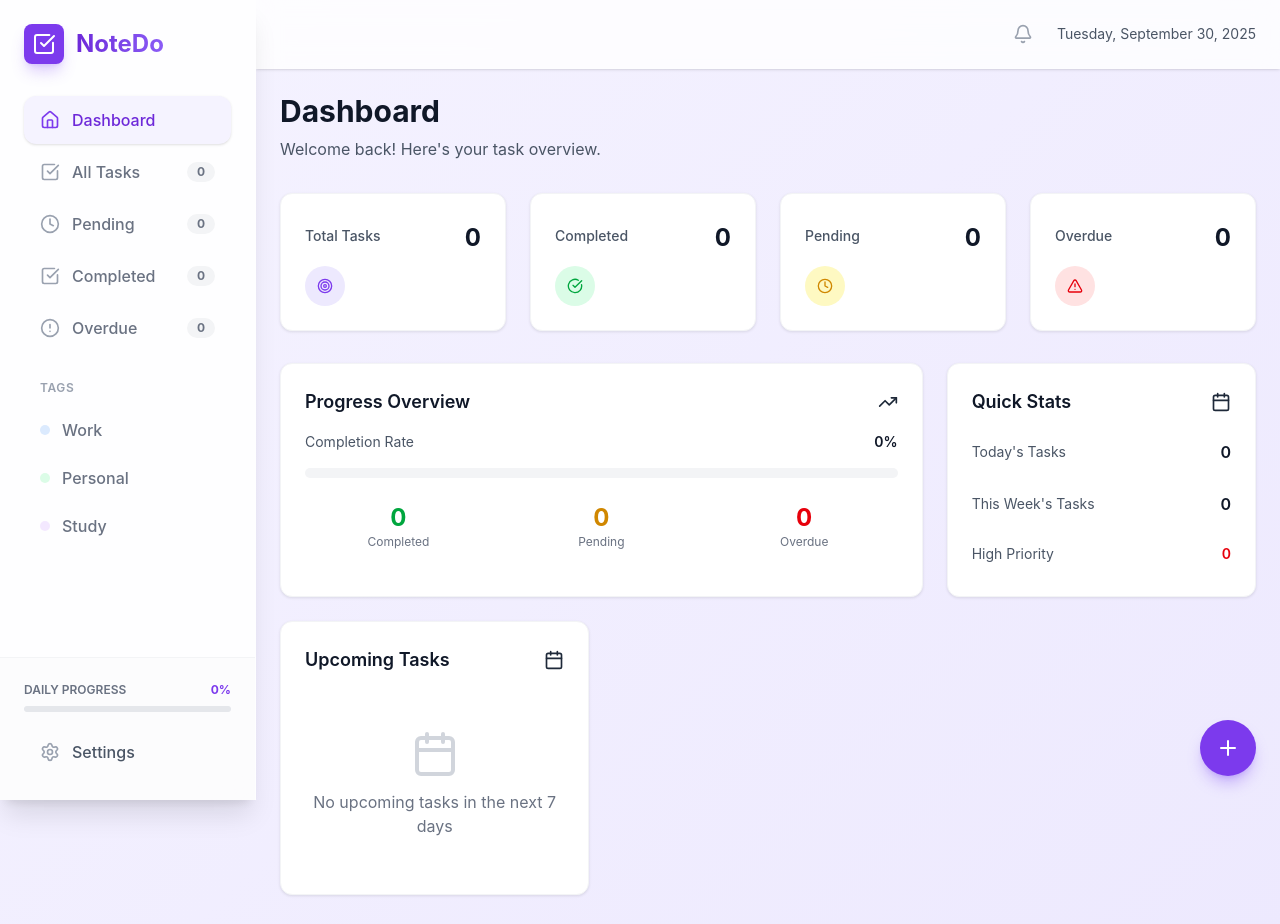
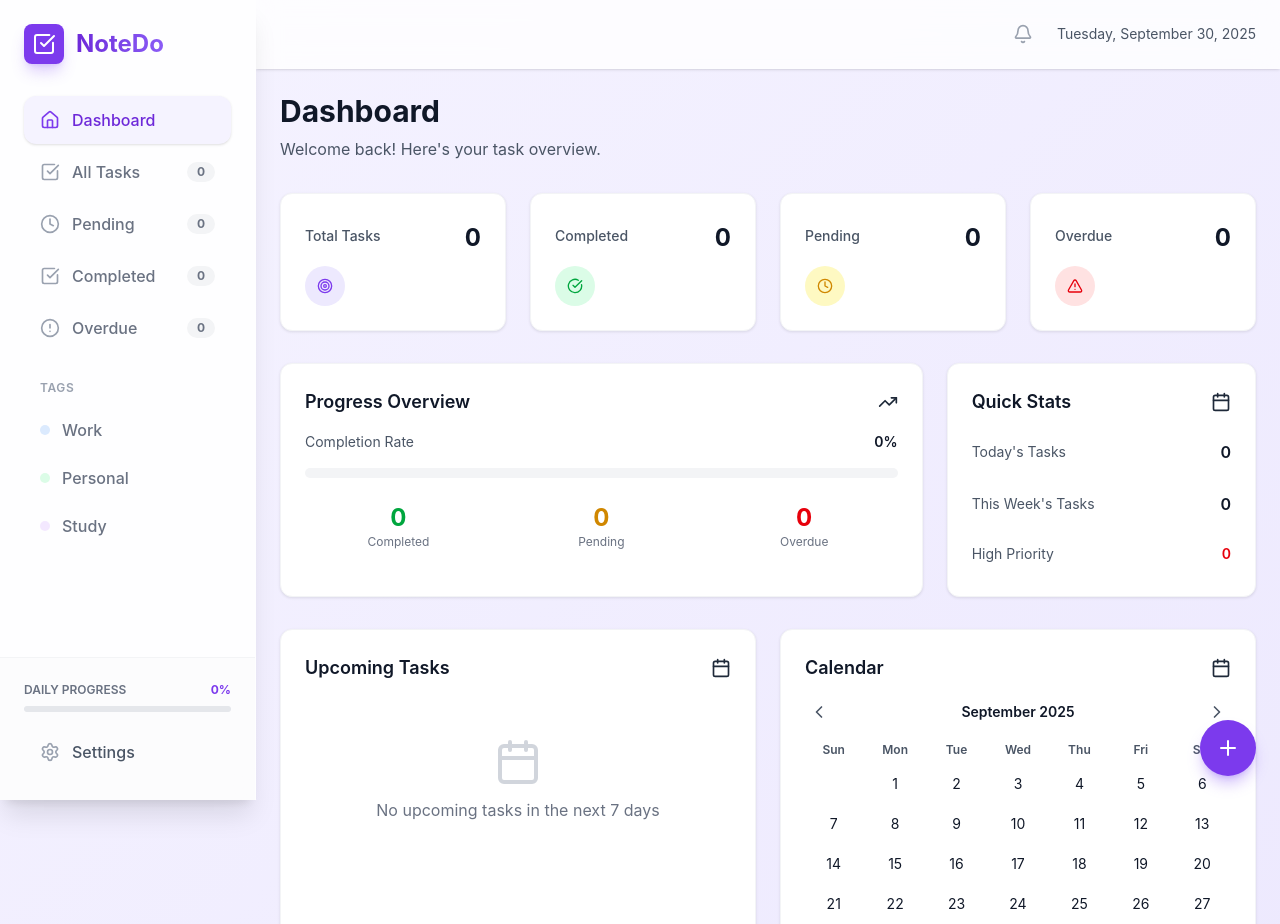
Before and after one commit to Hafiz931/Project-POPL, a React (Vite) app: page / in a window 1280 px wide. Shown: the top 924 px of the page. Built offline with nearby package versions, Linux system fonts and the light colour scheme.

Commit message:
Tambah Kalender

```diff
--- a/src/pages/Dashboard.jsx
+++ b/src/pages/Dashboard.jsx
@@ -1,4 +1,4 @@
-import React, { useMemo } from "react"; // Hapus useState & useEffect, Ganti dengan useMemo
+import React, { useMemo } from "react";
 import {
   CheckCircle,
   Clock,
@@ -6,11 +6,13 @@ import {
   TrendingUp,
   Calendar,
   Target,
+  ChevronLeft,
+  ChevronRight,
 } from "lucide-react";
-import { isTaskOverdue, formatDate } from "../utils/taskUtils"; // Asumsi impor utilitas
+import { isTaskOverdue, formatDate } from "../utils/taskUtils";
 
 // =================================================================
-// KOMPONEN UTILITAS (DIDEKLARASIKAN DI LUAR KOMPONEN UTAMA)
+// KOMPONEN UTILITAS
 // =================================================================
 
 const StatCard = ({ title, value, color, bgColor, Icon }) => (
@@ -19,7 +21,6 @@ const StatCard = ({ title, value, color, bgColor, Icon }) => (
       <p className="text-sm font-medium text-gray-600">{title}</p>
       <p className="text-2xl font-bold text-gray-900 mt-1">{value}</p>
     </div>
-    {/* Menggunakan prop bgColor dan Icon sebagai komponen dengan benar */}
     <div
       className={`p-3 rounded-full h-10 w-10 flex items-center justify-center mt-3 ${bgColor}`}
     >
@@ -37,12 +38,119 @@ const ProgressBar = ({ percentage }) => (
   </div>
 );
 
+// Komponen Kalender Baru
+const CalendarWidget = () => {
+  const [currentDate, setCurrentDate] = React.useState(new Date());
+
+  const getDaysInMonth = (date) => {
+    return new Date(date.getFullYear(), date.getMonth() + 1, 0).getDate();
+  };
+
+  const getFirstDayOfMonth = (date) => {
+    return new Date(date.getFullYear(), date.getMonth(), 1).getDay();
+  };
+
+  const monthName = currentDate.toLocaleDateString("en-US", {
+    month: "long",
+    year: "numeric",
+  });
+
+  const daysInMonth = getDaysInMonth(currentDate);
+  const firstDay = getFirstDayOfMonth(currentDate);
+  const days = [];
+
+  // Empty cells untuk hari sebelum hari pertama bulan
+  for (let i = 0; i < firstDay; i++) {
+    days.push(null);
+  }
+
+  // Tanggal dalam bulan
+  for (let i = 1; i <= daysInMonth; i++) {
+    days.push(i);
+  }
+
+  const handlePrevMonth = () => {
+    setCurrentDate(
+      new Date(currentDate.getFullYear(), currentDate.getMonth() - 1)
+    );
+  };
+
+  const handleNextMonth = () => {
+    setCurrentDate(
+      new Date(currentDate.getFullYear(), currentDate.getMonth() + 1)
+    );
+  };
+
+  const today = new Date();
+  const isToday = (day) => {
+    return (
+      day &&
+      day === today.getDate() &&
+      currentDate.getMonth() === today.getMonth() &&
+      currentDate.getFullYear() === today.getFullYear()
+    );
+  };
+
+  return (
+    <div className="card">
+      <div className="flex items-center justify-between mb-4">
+        <h3 className="text-lg font-semibold text-gray-900">Calendar</h3>
+        <Calendar className="h-5 w-5 text-primary-500" />
+      </div>
+
+      {/* Month Navigation */}
+      <div className="flex items-center justify-between mb-4">
+        <button
+          onClick={handlePrevMonth}
+          className="p-1 hover:bg-gray-100 rounded-lg transition-colors"
+        >
+          <ChevronLeft className="h-5 w-5 text-gray-600" />
+        </button>
+        <p className="text-sm font-semibold text-gray-900">{monthName}</p>
+        <button
+          onClick={handleNextMonth}
+          className="p-1 hover:bg-gray-100 rounded-lg transition-colors"
+        >
+          <ChevronRight className="h-5 w-5 text-gray-600" />
+        </button>
+      </div>
+
+      {/* Day Headers */}
+      <div className="grid grid-cols-7 gap-1 mb-2">
+        {["Sun", "Mon", "Tue", "Wed", "Thu", "Fri", "Sat"].map((day) => (
+          <div key={day} className="text-center text-xs font-semibold text-gray-600">
+            {day}
+          </div>
+        ))}
+      </div>
+
+      {/* Calendar Days */}
+      <div className="grid grid-cols-7 gap-1">
+        {days.map((day, index) => (
+          <div
+            key={index}
+            className={`text-center py-2 text-sm rounded-lg ${
+              isToday(day)
+                ? "bg-brand-500 text-white font-semibold"
+                : day
+                ? "hover:bg-gray-100 cursor-pointer text-gray-900"
+                : "text-gray-300"
+            }`}
+          >
+            {day}
+          </div>
+        ))}
+      </div>
+    </div>
+  );
+};
+
 // =================================================================
 // KOMPONEN UTAMA DASHBOARD
 // =================================================================
 
 const Dashboard = ({ tasks }) => {
-  // --- DERIVED STATE: Perhitungan Statistik (Menggunakan useMemo) ---
+  // ...existing code...
   const stats = useMemo(() => {
     const total = tasks.length;
     const completed = tasks.filter((task) => task.completed).length;
@@ -61,9 +169,7 @@ const Dashboard = ({ tasks }) => {
       completionRate,
     };
   }, [tasks]);
-  // ------------------------------------------------------------------
 
-  // --- DERIVED STATE: Upcoming Tasks (Menggunakan useMemo) ---
   const upcomingTasks = useMemo(() => {
     const now = new Date();
     const nextWeek = new Date(now.getTime() + 7 * 24 * 60 * 60 * 1000);
@@ -77,9 +183,7 @@ const Dashboard = ({ tasks }) => {
       .sort((a, b) => new Date(a.dueDate) - new Date(b.dueDate))
       .slice(0, 5);
   }, [tasks]);
-  // -----------------------------------------------------------
 
-  // --- Logika Filtering Cepat untuk Quick Stats ---
   const todayTasks = useMemo(
     () =>
       tasks.filter((task) => {
@@ -95,19 +199,12 @@ const Dashboard = ({ tasks }) => {
     () =>
       tasks.filter((task) => {
         if (!task.dueDate) return false;
-
-        // Perhitungan rentang mingguan harus dibuat ulang setiap kali tasks berubah
         const now = new Date();
-        // Menggunakan date-fns atau library lain lebih direkomendasikan untuk tanggal,
-        // namun kita mengikuti logika dasar kode:
         const startOfWeek = new Date(now.setDate(now.getDate() - now.getDay()));
         const endOfWeek = new Date(now.getDate() + 6);
-
         const taskDate = new Date(task.dueDate);
-
         startOfWeek.setHours(0, 0, 0, 0);
         endOfWeek.setHours(23, 59, 59, 999);
-
         return taskDate >= startOfWeek && taskDate <= endOfWeek;
       }).length,
     [tasks]
@@ -119,7 +216,6 @@ const Dashboard = ({ tasks }) => {
         .length,
     [tasks]
   );
-  // ------------------------------------------------
 
   return (
     <div className="flex-1 p-6">
@@ -230,7 +326,10 @@ const Dashboard = ({ tasks }) => {
             </div>
           </div>
         </div>
+      </div>
 
+      {/* Upcoming Tasks & Calendar Grid */}
+      <div className="grid grid-cols-1 lg:grid-cols-2 gap-6">
         {/* Upcoming Tasks */}
         <div className="card">
           <div className="flex items-center justify-between mb-6">
@@ -278,6 +377,9 @@ const Dashboard = ({ tasks }) => {
             </div>
           )}
         </div>
+
+        {/* Calendar Widget */}
+        <CalendarWidget />
       </div>
     </div>
   );
```
